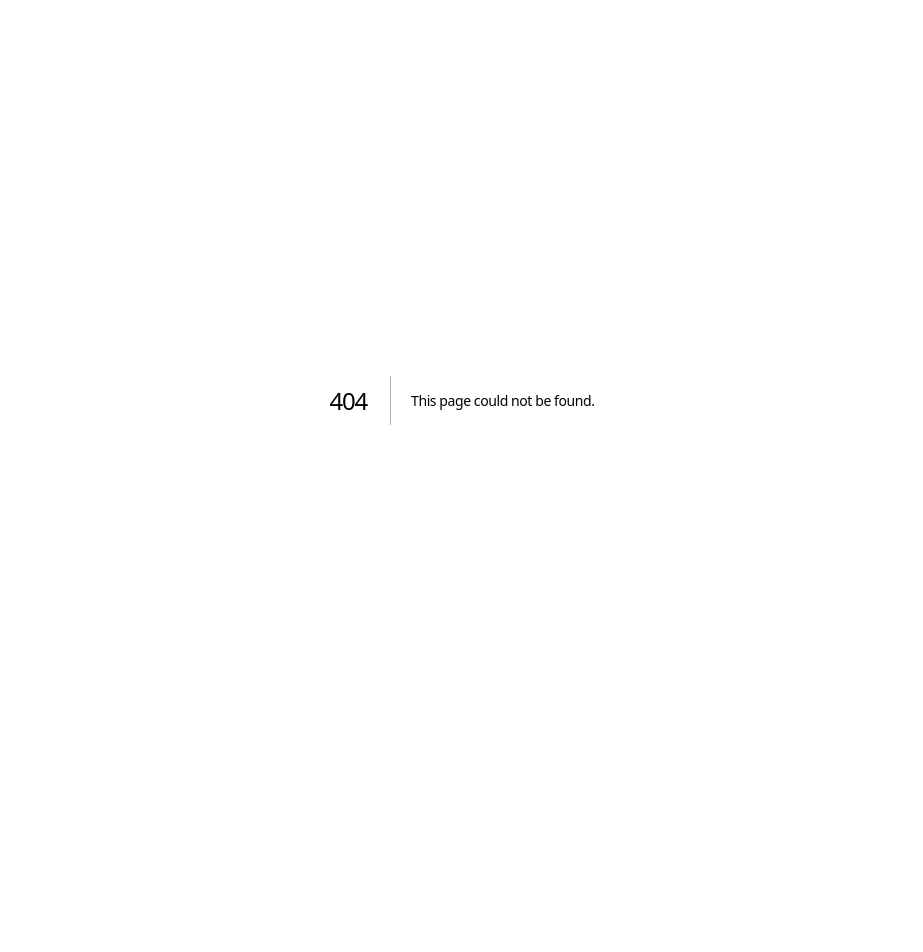
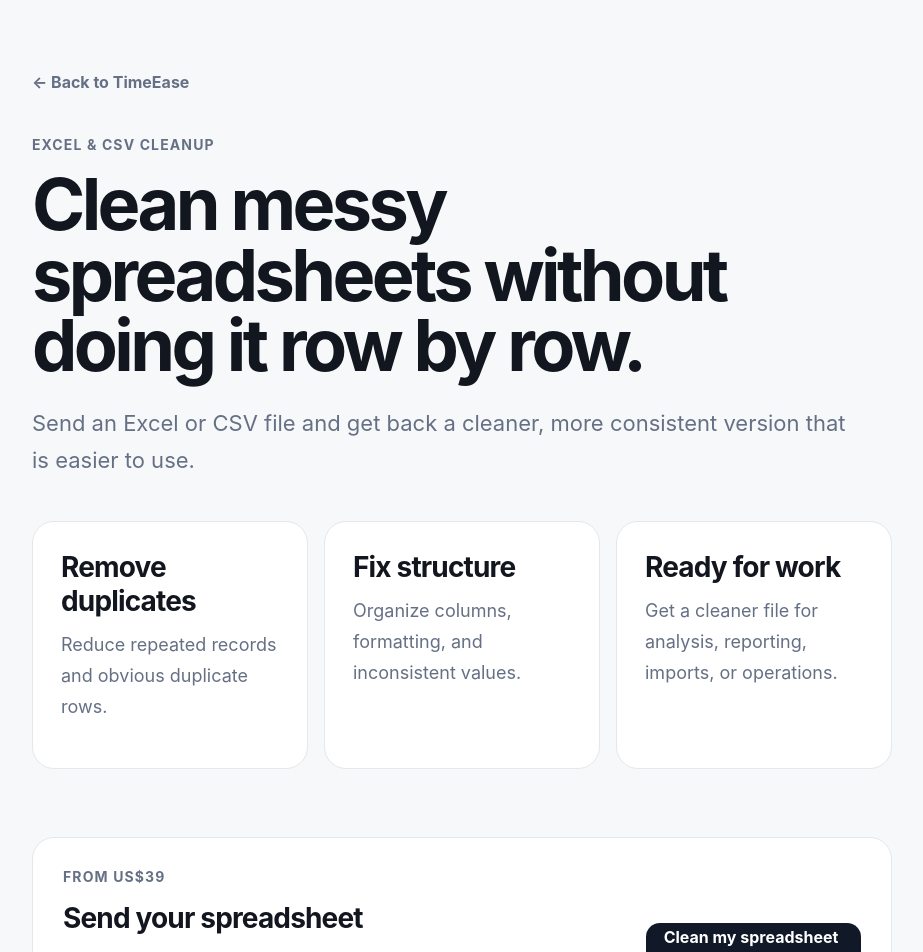
Before and after one commit to goplanetdigital/timeease-web, a Next.js app: page /excel-cleanup in a window 1280 px wide. Before the commit this address had no page. Shown: the top 952 px of the page, without its empty margins (178-1101 px from the left). Before the commit the page ends 800 px from the top, so only its background shows below. Built offline with nearby package versions, Linux system fonts and the light colour scheme.

Commit message:
Add excel-cleanup SEO landing page

```diff
--- /dev/null
+++ b/app/excel-cleanup/page.tsx
@@ -0,0 +1,32 @@
+import Link from "next/link";
+import type { Metadata } from "next";
+
+export const metadata: Metadata = {
+  title: "Excel & CSV Cleanup",
+  description: "Clean messy Excel and CSV files by organizing columns, fixing formatting, and removing duplicates with TimeEase.",
+  alternates: { canonical: "/excel-cleanup" },
+};
+
+export default function ExcelCleanupPage() {
+  return (
+    <main className="page-shell article-shell">
+      <Link className="back-link" href="/">← Back to TimeEase</Link>
+      <section className="page-header">
+        <div className="eyebrow">Excel & CSV Cleanup</div>
+        <h1>Clean messy spreadsheets without doing it row by row.</h1>
+        <p className="article-intro">
+          Send an Excel or CSV file and get back a cleaner, more consistent version that is easier to use.
+        </p>
+      </section>
+      <section className="grid">
+        <article className="card"><h2>Remove duplicates</h2><p>Reduce repeated records and obvious duplicate rows.</p></article>
+        <article className="card"><h2>Fix structure</h2><p>Organize columns, formatting, and inconsistent values.</p></article>
+        <article className="card"><h2>Ready for work</h2><p>Get a cleaner file for analysis, reporting, imports, or operations.</p></article>
+      </section>
+      <section className="cta-panel">
+        <div><div className="eyebrow">From US$39</div><h2>Send your spreadsheet</h2><p>Review the price before payment. Pay only when you need the service.</p></div>
+        <Link className="button primary" href="/upload">Clean my spreadsheet →</Link>
+      </section>
+    </main>
+  );
+}
```
